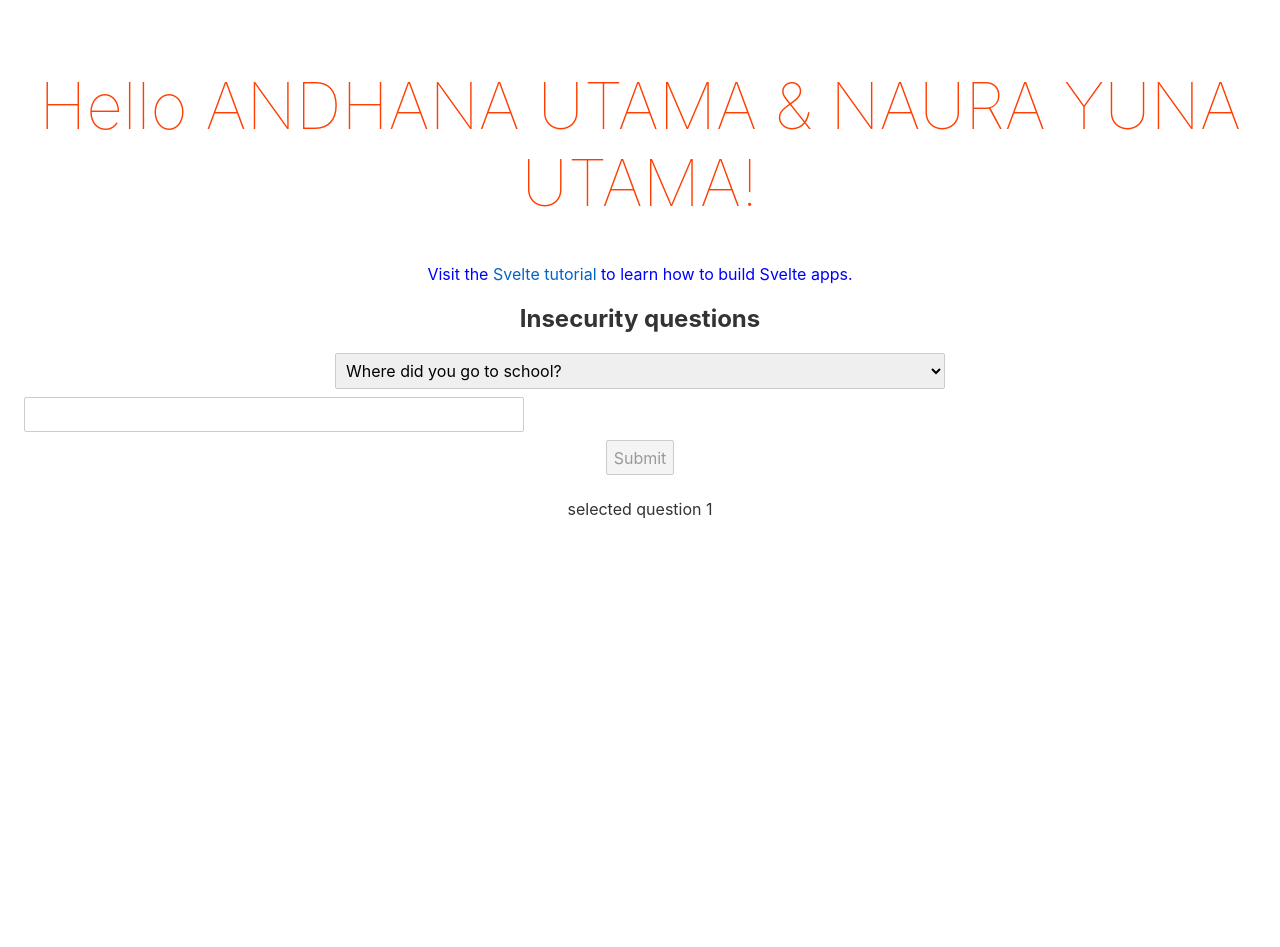
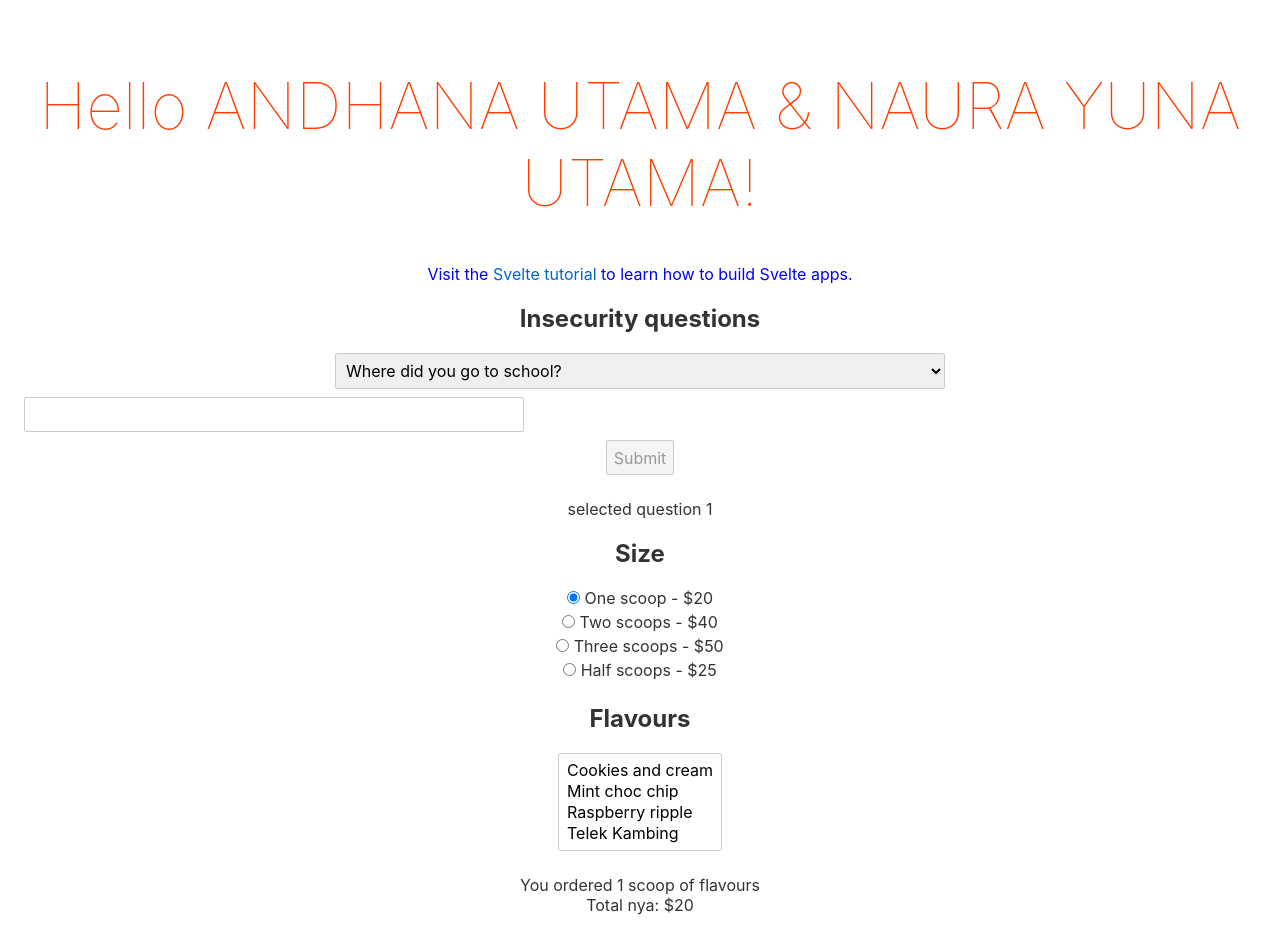
Before and after one commit to magicwarms/Learn-Svelte, a Svelte app: page / in a window 1280 px wide. Before the commit the page ends 800 px from the top, so only its background shows below. Built offline with nearby package versions, Linux system fonts and the light colour scheme.

Commit message:
on progress learn

```diff
--- a/src/App.svelte
+++ b/src/App.svelte
@@ -11,7 +11,7 @@
 	// import BindingTextInput from "./BindingTextInput.svelte";
 	// import BindingNumericInput from "./BindingNumericInput.svelte";
 	// import BindingCheckboxInput from "./BindingCheckboxInput.svelte";
-	// import BindingGroupInput from "./BindingGroupInput.svelte";
+	import BindingGroupInput from "./BindingGroupInput.svelte";
 	// import BindingTextareaInput from "./BindingTextareaInput.svelte";
 	export let name;
 	// const theAnswer = "Gak ada jawaban tu";
@@ -58,8 +58,8 @@
 		to learn how to build Svelte apps.
 	</p>
 	<BindingSelectInput />
-	<!-- <BindingTextareaInput /><br />
-	<BindingGroupInput /> -->
+	<!-- <!-- <BindingTextareaInput /><br /> -->
+	<BindingGroupInput />
 	<!-- <BindingCheckboxInput />
 	<BindingTextInput />
 	<BindingNumericInput />
--- a/src/BindingGroupInput.svelte
+++ b/src/BindingGroupInput.svelte
@@ -53,12 +53,18 @@
 
 <h2>Flavours</h2>
 
-{#each menu as flavour}
-    <label>
+<!-- {#each menu as flavour} -->
+<!-- <label>
         <input type="checkbox" bind:group={flavours} value={flavour} />
         {flavour}
-    </label>
-{/each}
+    </label> -->
+<!-- {/each} -->
+<!-- for multiple choice using select multiple -->
+<select multiple bind:value={flavours}>
+    {#each menu as flavour}
+        <option value={flavour}>{flavour}</option>
+    {/each}
+</select>
 
 {#if flavours.length === 0}
     <p>Please select at least one flavour</p>
```
